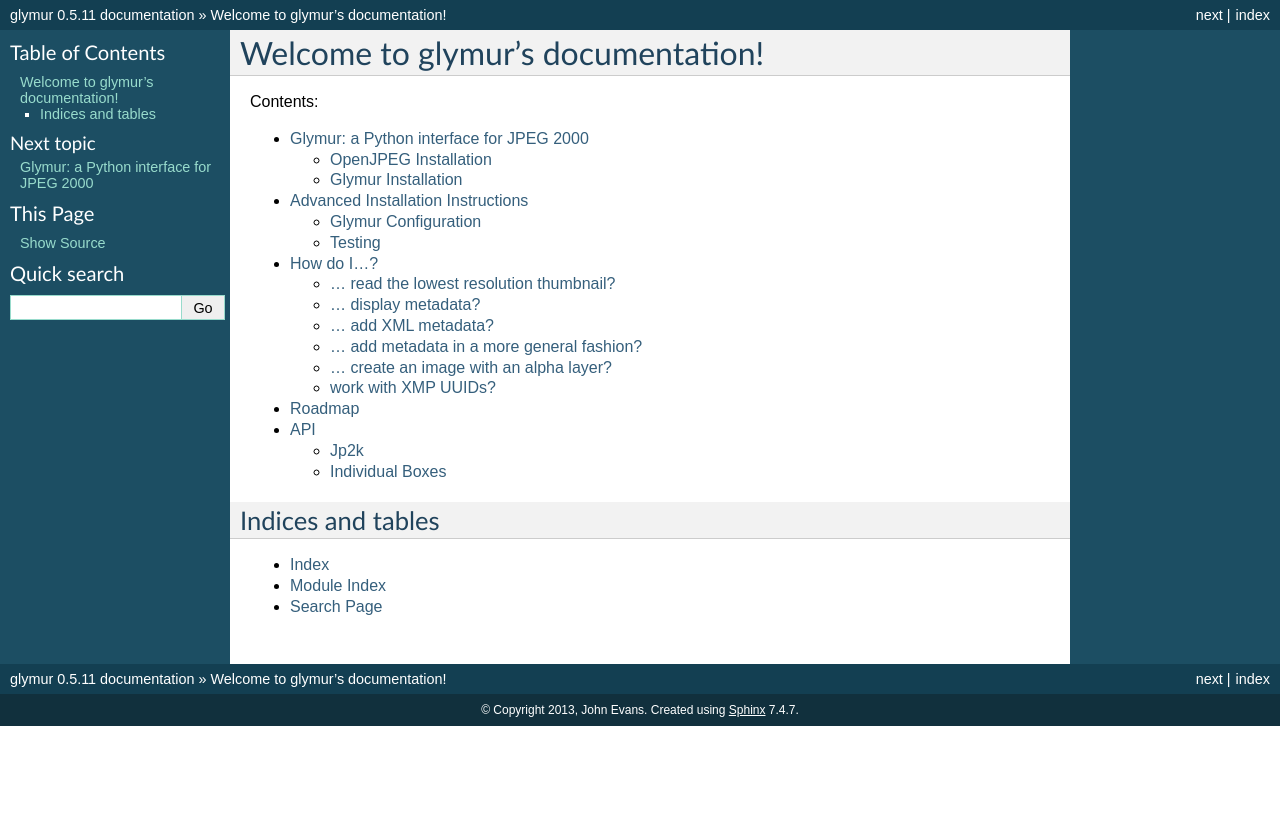
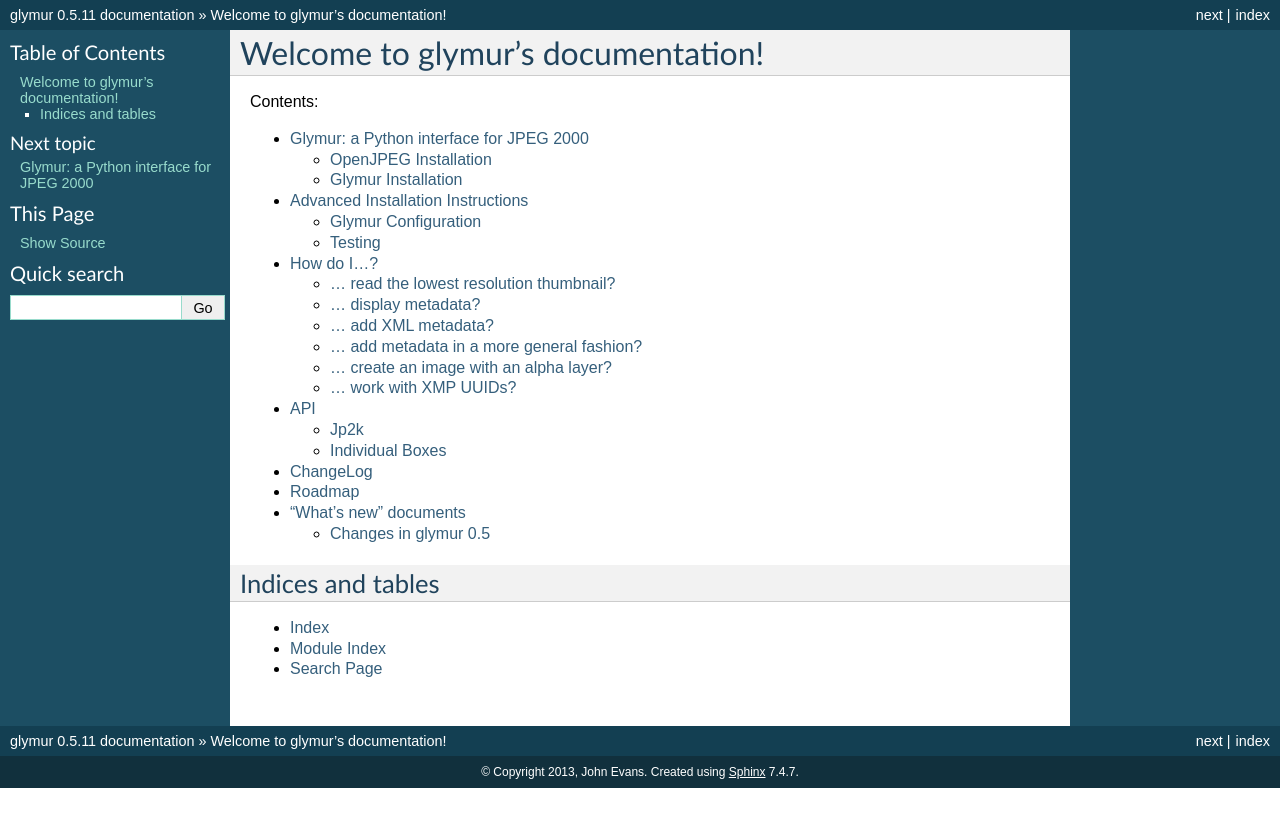
Before and after one commit to quintusdias/glymur, a Sphinx documentation site: the page built from docs/source/index.rst, in a window 1280 px wide. Shown: the top 827 px of the page. Built offline with Sphinx 7.4.7, drawn with Linux system fonts in a browser that asks for light colours.

Commit message:
Added changelog into RST documentation.

```diff
--- a/docs/source/how_do_i.rst
+++ b/docs/source/how_do_i.rst
@@ -222,8 +222,8 @@ Here's how the Preview application on the mac shows the RGBA image.
 .. image:: goodstuff_alpha.png
 
 
-work with XMP UUIDs?
-====================
+... work with XMP UUIDs?
+========================
 The example JP2 file shipped with glymur has an XMP UUID. ::
 
     >>> import glymur
--- a/docs/source/index.rst
+++ b/docs/source/index.rst
@@ -15,8 +15,11 @@ Contents:
    introduction
    detailed_installation
    how_do_i
+   api
+   changelog
    roadmap
-   api
+   whatsnew/index
+
 
 ------------------
 Indices and tables
--- /dev/null
+++ b/docs/source/whatsnew/index.rst
@@ -0,0 +1,11 @@
+.. _whatsnew:
+
+**********************
+"What's new" documents
+**********************
+
+These document the changes between minor (or major) versions of h5py.
+
+.. toctree::
+
+    0.5
```
Also changed, not shown: other parts of docs/source/how_do_i.rst (+1 -1 lines), docs/source/changelog.rst (added, +21 -0 lines), docs/source/whatsnew/0.5.rst (added, +51 -0 lines).
